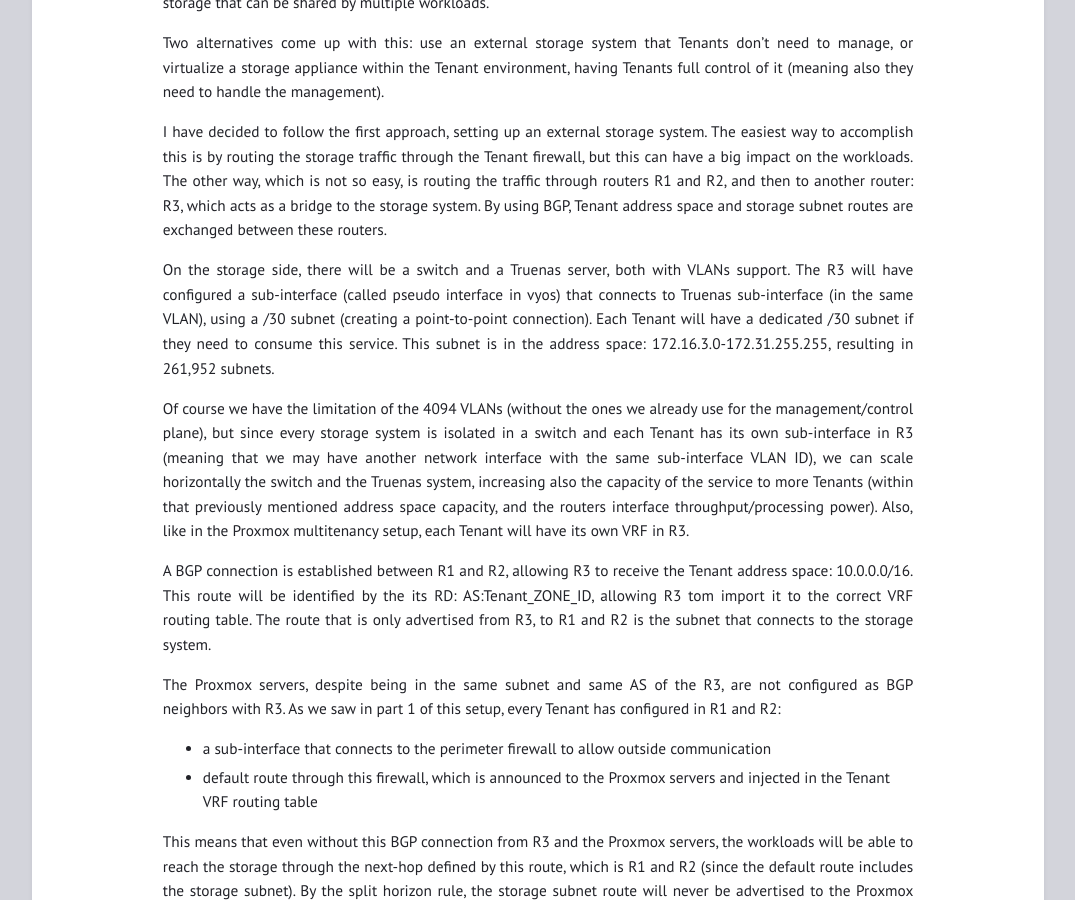
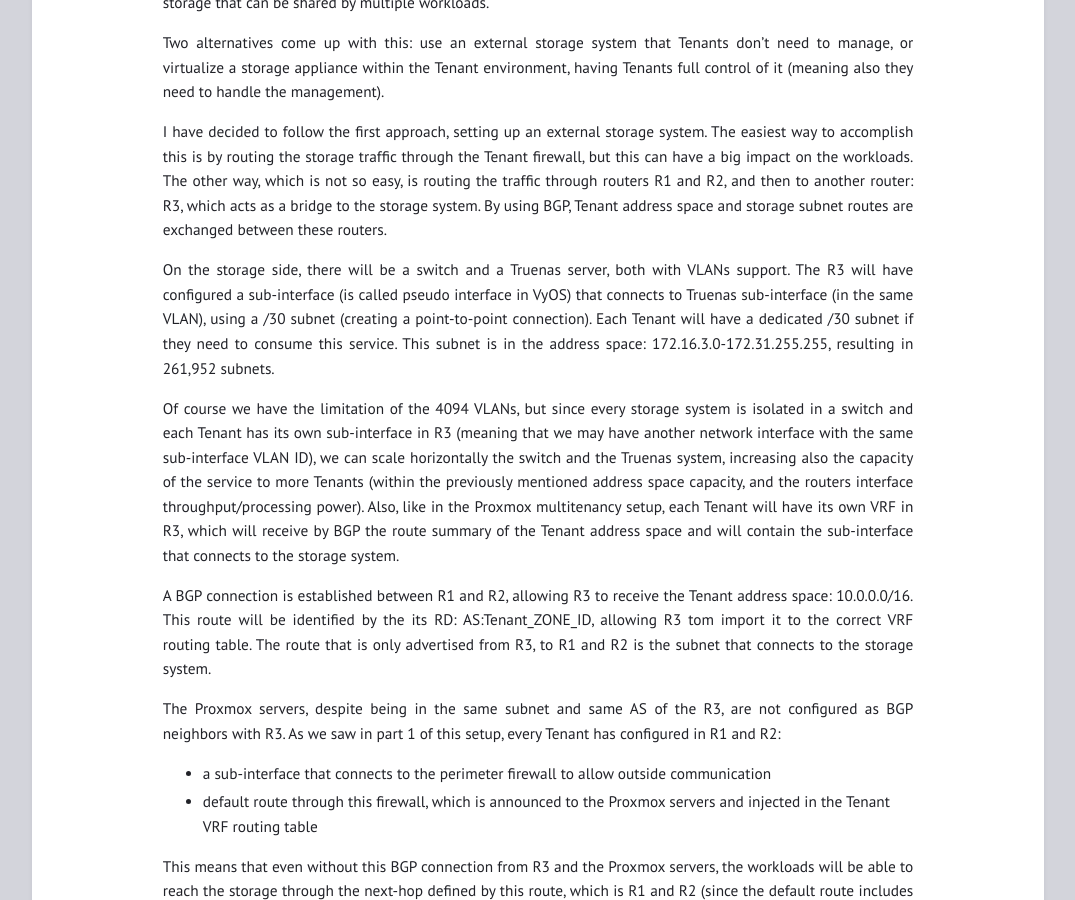
Before and after one commit to lptekdev/homelab, a Jekyll site: the page built from _posts/2025-01-02-proxmox_storage.md, in a window 1280 px wide and 900 px high, scrolled down 295 px. Shown: the whole window, without its empty margins (102-1177 px from the left). Built offline with Jekyll 4.4.1, drawn with Linux system fonts in a browser that asks for light colours.

Commit message:
minor changes

```diff
--- a/_posts/2025-01-02-proxmox_storage.md
+++ b/_posts/2025-01-02-proxmox_storage.md
@@ -12,9 +12,9 @@ Two alternatives come up with this: use an external storage system that Tenants
 I have decided to follow the first approach, setting up an external storage system. The easiest way to accomplish this is by routing the storage traffic through the Tenant firewall, but this can have a big impact on the workloads.
 The other way, which is not so easy, is routing the traffic through routers R1 and R2, and then to another router: R3, which acts as a bridge to the storage system. By using BGP, Tenant address space and storage subnet routes are exchanged between these routers.
 
-On the storage side, there will be a switch and a Truenas server, both with VLANs support. The R3 will have configured a sub-interface (called pseudo interface in vyos) that connects to Truenas sub-interface (in the same VLAN), using a /30 subnet (creating a point-to-point connection). Each Tenant will have a dedicated /30 subnet if they need to consume this service. This subnet is in the address space: 172.16.3.0-172.31.255.255, resulting in 261,952 subnets.
+On the storage side, there will be a switch and a Truenas server, both with VLANs support. The R3 will have configured a sub-interface (is called pseudo interface in VyOS) that connects to Truenas sub-interface (in the same VLAN), using a /30 subnet (creating a point-to-point connection). Each Tenant will have a dedicated /30 subnet if they need to consume this service. This subnet is in the address space: 172.16.3.0-172.31.255.255, resulting in 261,952 subnets.
 
-Of course we have the limitation of the 4094 VLANs (without the ones we already use for the management/control plane), but since every storage system is isolated in a switch and each Tenant has its own sub-interface in R3 (meaning that we may have another network interface with the same sub-interface VLAN ID), we can scale horizontally the switch and the Truenas system, increasing also the capacity of the service to more Tenants (within that previously mentioned address space capacity, and the routers interface throughput/processing power). Also, like in the Proxmox multitenancy setup, each Tenant will have its own VRF in R3.
+Of course we have the limitation of the 4094 VLANs, but since every storage system is isolated in a switch and each Tenant has its own sub-interface in R3 (meaning that we may have another network interface with the same sub-interface VLAN ID), we can scale horizontally the switch and the Truenas system, increasing also the capacity of the service to more Tenants (within the previously mentioned address space capacity, and the routers interface throughput/processing power). Also, like in the Proxmox multitenancy setup, each Tenant will have its own VRF in R3, which will receive by BGP the route summary of the Tenant address space and will contain the sub-interface that connects to the storage system.
 
 A BGP connection is established between R1 and R2, allowing R3 to receive the Tenant address space: 10.0.0.0/16. This route will be identified by the its RD: AS:Tenant_ZONE_ID, allowing R3 tom import it to the correct VRF routing table. The route that is only advertised from R3, to R1 and R2 is the subnet that connects to the storage system.
 
```
